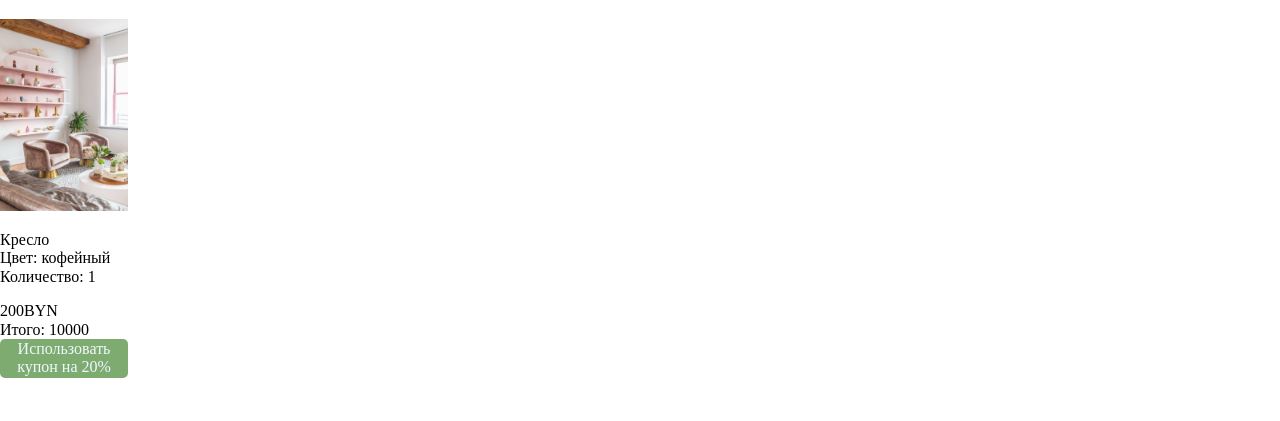
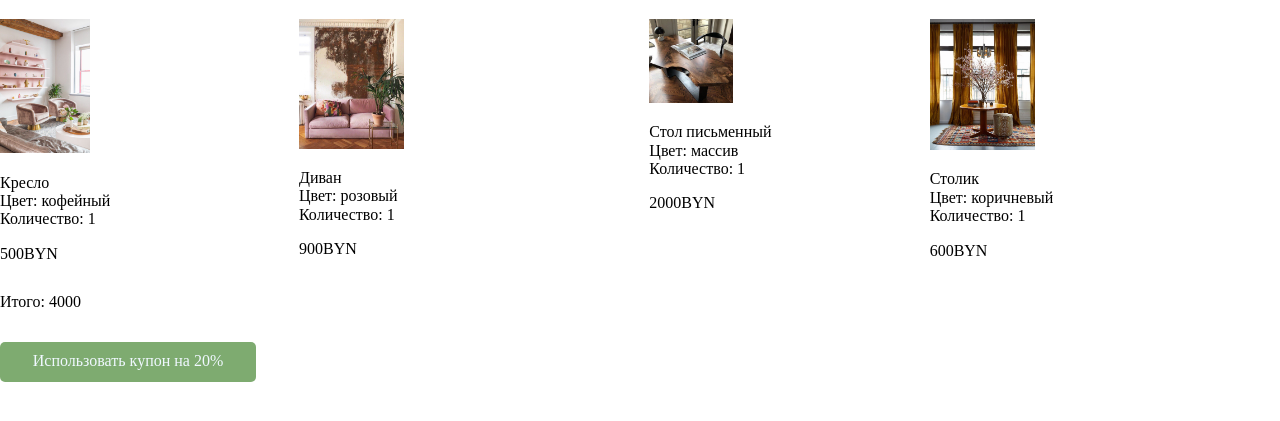
Before and after one commit to AlenaBukh/week11-, a plain HTML site: page index.html in a window 1280 px wide. Shown: the part 61-482 px from the top of the page. Drawn offline with Linux system fonts and the light colour scheme.

Commit message:
add js function, style

```diff
--- a/index.html
+++ b/index.html
@@ -14,17 +14,50 @@
     <article>
       <div>
         <div>
-          <img src="./assets/images/armchair.jpg" alt="" />
+          <img src="./assets/images/armchair.jpg" alt="armchair" />
           <p>
             Кресло <br />
             Цвет: кофейный <br />
             Количество: 1
           </p>
         </div>
-        <span class="price1">200</span>BYN
+        <span class="price1">500</span>BYN
+      </div>
+      <div>
+        <div>
+          <img src="./assets/images/sofa.jpg" alt="sofa" />
+          <p>
+            Диван <br />
+            Цвет: розовый <br />
+            Количество: 1
+          </p>
+        </div>
+        <span class="price1">900</span>BYN
+      </div>
+      <div>
+        <div>
+          <img src="./assets/images/desk.jpg" alt="desk" />
+          <p>
+            Стол письменный <br />
+            Цвет: массив <br />
+            Количество: 1
+          </p>
+        </div>
+        <span class="price1">2000</span>BYN
+      </div>
+      <div>
+        <div>
+          <img src="./assets/images/table.jpg" alt="table" />
+          <p>
+            Столик <br />
+            Цвет: коричневый <br />
+            Количество: 1
+          </p>
+        </div>
+        <span class="price1">600</span>BYN
       </div>
     </article>
-    <div>Итого: <span class="total">10000</span></div>
+    <div class="ttl">Итого: <span class="total">4000</span></div>
     <button class="sale" onclick="getSale()">Использовать купон на 20%</button>
 
     <script src="./index.js"></script>
--- a/index.js
+++ b/index.js
@@ -1,3 +1,7 @@
 const totalPrice = document.querySelector(".total");
+const prices = document.querySelectorAll(".total");
 
-const getSale = () => {};
+const getSale = () => {
+  const totalPriceNum = Number(totalPrice.textContent);
+  totalPrice.textContent = totalPriceNum * 0.8;
+};
--- a/styles/style.css
+++ b/styles/style.css
@@ -1,6 +1,10 @@
+article {
+  display: flex;
+}
+
 img {
-  width: 10%;
-  height: 10%;
+  width: 30%;
+  height: 30%;
 }
 
 #txt {
@@ -16,3 +20,11 @@ button {
   color: aliceblue;
   justify-content: center;
 }
+.ttl {
+  margin-top: 30px;
+}
+.sale {
+  margin-top: 30px;
+  width: 20%;
+  height: 40px;
+}
```
